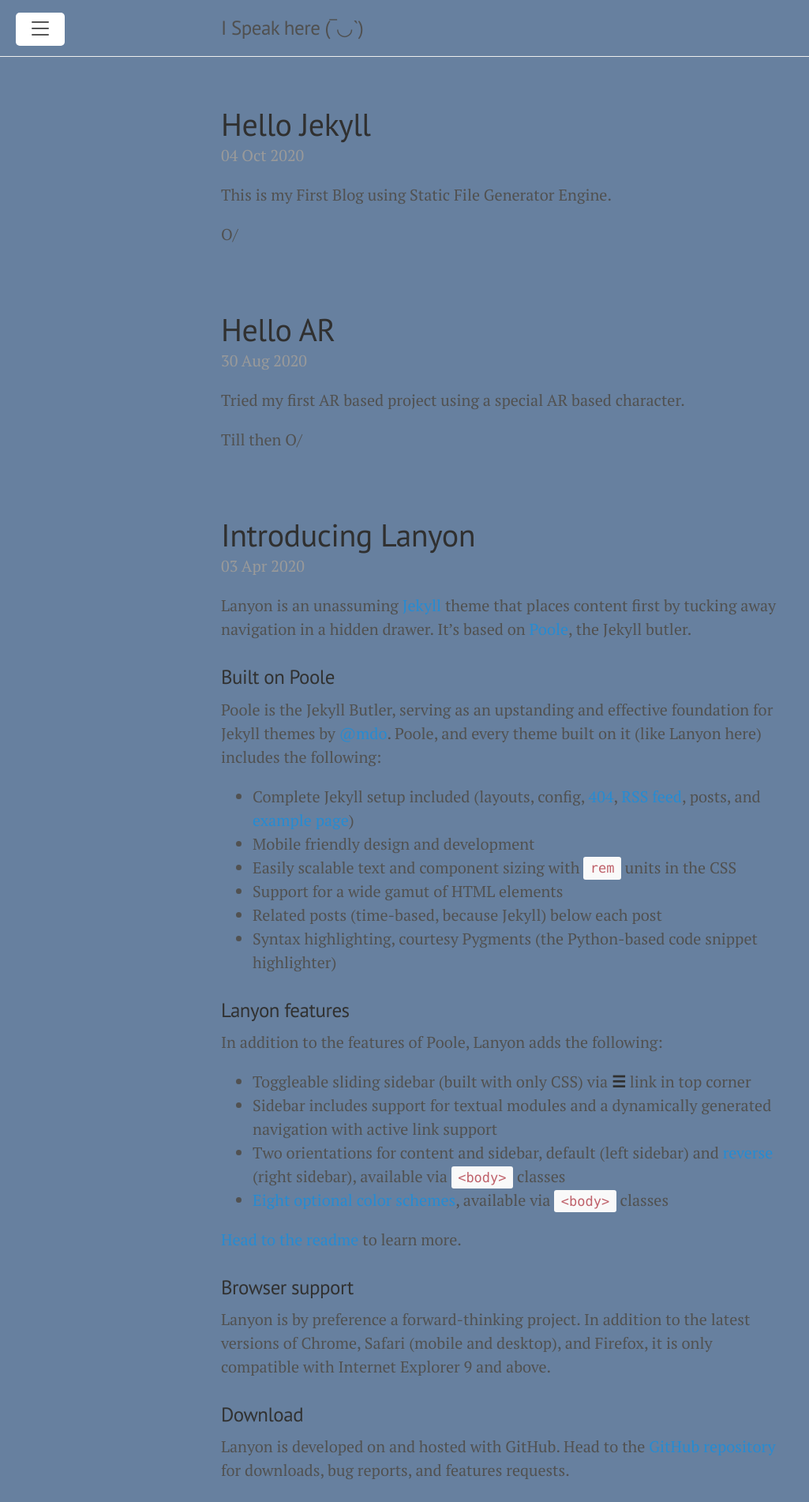
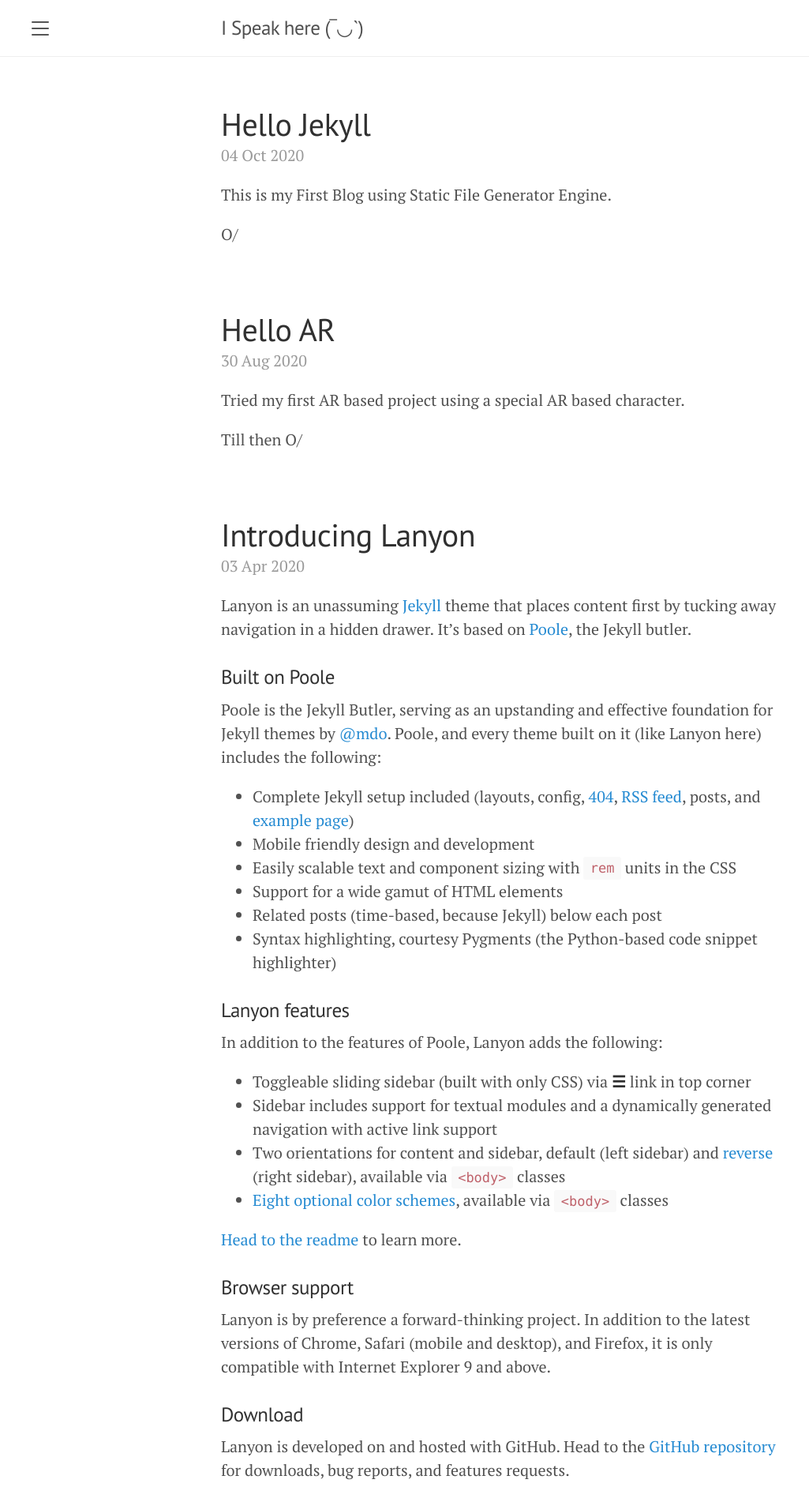
Before and after one commit to IshaanBhatnagar25/IshaanBhatnagar25.github.io, a Jekyll site: the page built from index.html, in a window 1280 px wide. Shown: the top 1902 px of the page at 79% size, without its empty margins (0-1025 px from the left). Built offline with Jekyll 4.4.1, drawn with Linux system fonts in a browser that asks for light colours; the list of posts is cut into pages by our own code.

Commit message:
Commit 1 via VS Code

```diff
--- a/public/css/poole.css
+++ b/public/css/poole.css
@@ -60,7 +60,7 @@
 
 body {
   color: #515151;
-  background-color: rgb(103, 128, 159);
+  background-color: #fff;
   -webkit-text-size-adjust: 100%;
       -ms-text-size-adjust: 100%;
 }
```
